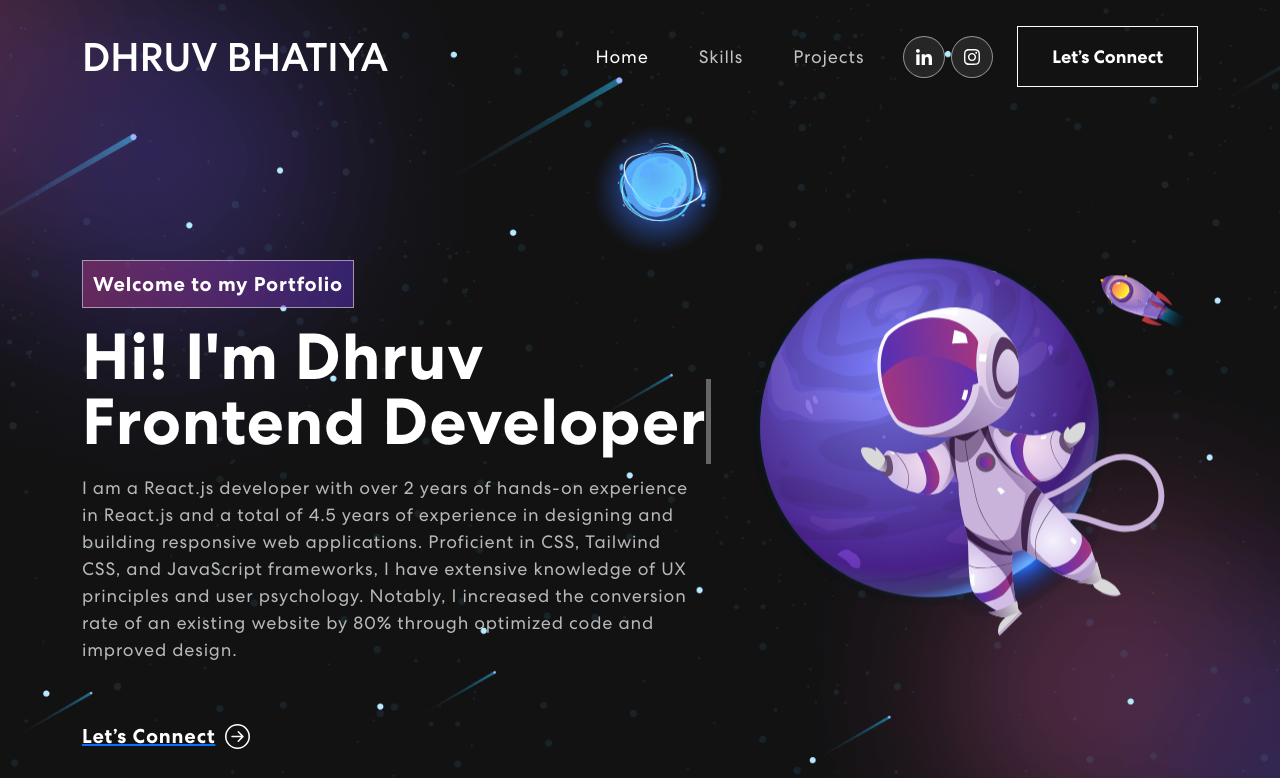
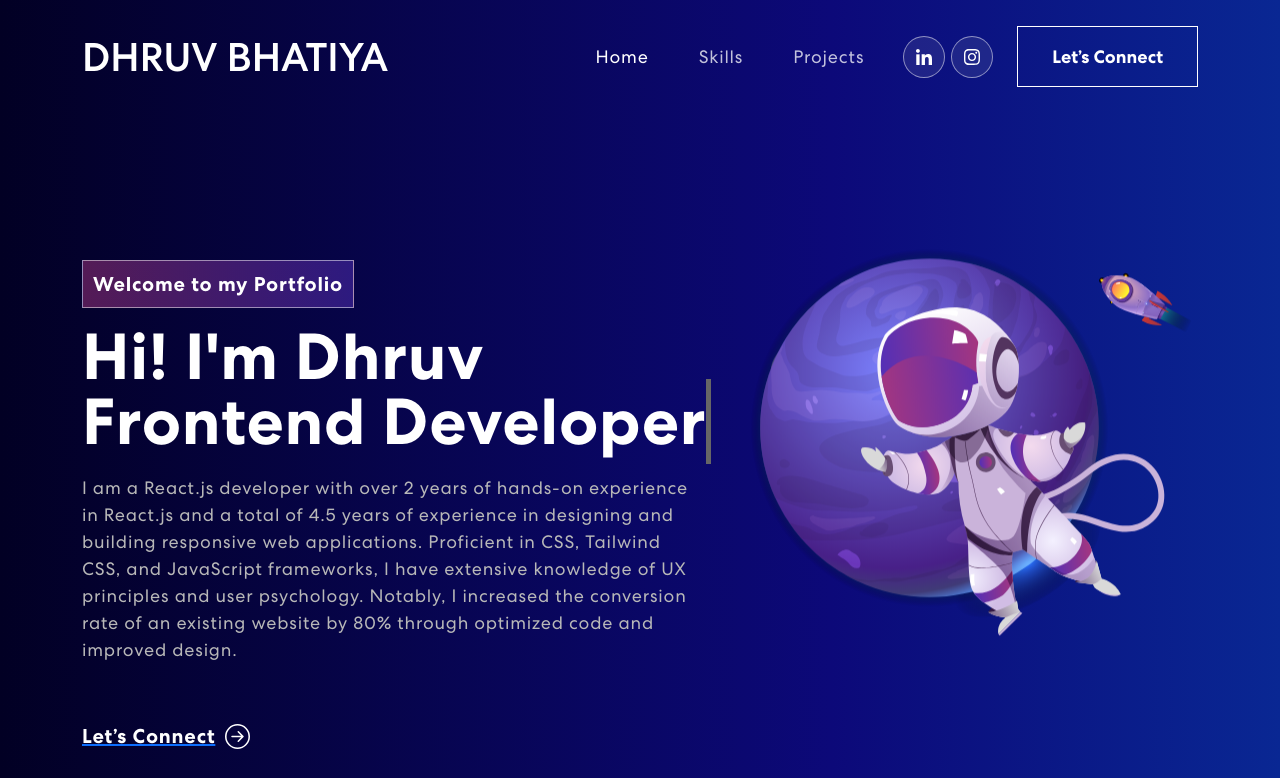
Before and after one commit to DhruvBhatiya/dhruv-portfolio, a React (Create React App) app: page / in a window 1280 px wide. Shown: the top 778 px of the page. Built offline with nearby package versions, Linux system fonts and the light colour scheme.

Commit message:
WIP changes on desgin

```diff
--- a/src/App.css
+++ b/src/App.css
@@ -234,7 +234,9 @@ nav.navbar .navbar-toggler[aria-expanded="true"] .navbar-toggler-icon {
 .banner {
   margin-top: 0;
   padding: 260px 0 100px 0;
-  background-image: url('./assets/img/banner-bg.png');
+  /* background-image: url('./assets/img/banner-bg.png'); */
+  background: rgb(2,0,36);
+background: linear-gradient(90deg, rgba(2,0,36,1) 0%, rgba(12,9,121,1) 65%, rgba(9,39,147,1) 100%);
   background-position: top center;
   background-size: cover;
   background-repeat: no-repeat;
```
Also changed, not shown: src/assets/img/banner-bg old.png (added), src/assets/img/banner-bg.png.
